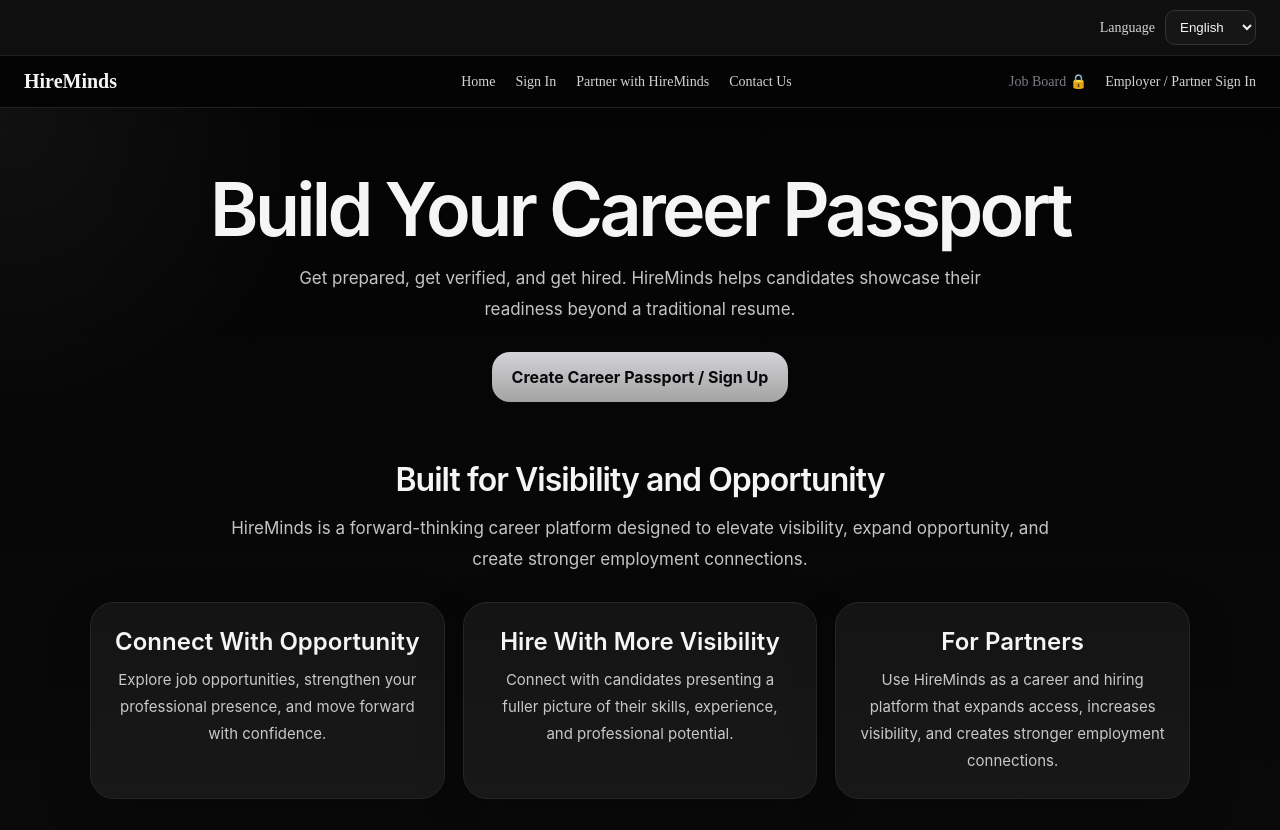
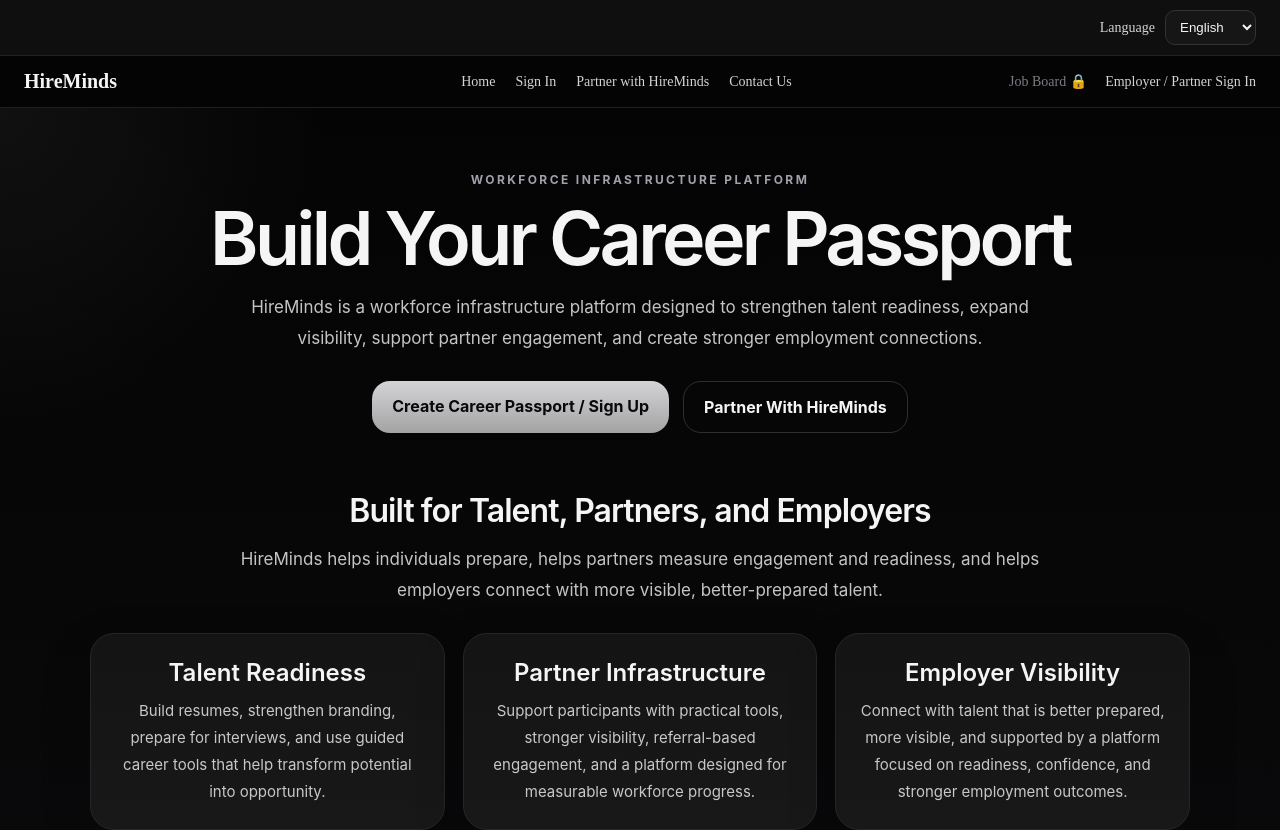
Before and after one commit to UrMizery/hireminds-platform, a Next.js app: page / in a window 1280 px wide. Shown: the top 830 px of the page. Built offline with nearby package versions, Linux system fonts and the light colour scheme; no server answers; the database is empty.

Commit message:
Update page.tsx

```diff
--- a/app/page.tsx
+++ b/app/page.tsx
@@ -72,8 +72,17 @@ textAlign: isRTL ? "right" : "center",
 direction: isRTL ? "rtl" : "ltr",
 }}
 >
-<h1 style={styles.title}>{t.title}</h1>
-<p style={styles.subtitle}>{t.subtitle}</p>
+<p style={styles.heroEyebrow}>Workforce Infrastructure Platform</p>
+
+<h1 style={styles.title}>
+{t.title}
+</h1>
+
+<p style={styles.subtitle}>
+HireMinds is a workforce infrastructure platform designed to strengthen
+talent readiness, expand visibility, support partner engagement, and
+create stronger employment connections.
+</p>
 
 <div
 style={{
@@ -83,6 +92,9 @@ justifyContent: isRTL ? "flex-start" : "center",
 >
 <a href="/sign-up" style={styles.primaryButton}>
 {t.createPassport}
+</a>
+<a href="/partner-with-hireminds" style={styles.secondaryButton}>
+Partner With HireMinds
 </a>
 </div>
 </section>
@@ -94,11 +106,11 @@ textAlign: isRTL ? "right" : "center",
 direction: isRTL ? "rtl" : "ltr",
 }}
 >
-<h2 style={styles.sectionTitle}>Built for Visibility and Opportunity</h2>
+<h2 style={styles.sectionTitle}>Built for Talent, Partners, and Employers</h2>
 <p style={styles.sectionIntro}>
-HireMinds is a forward-thinking career platform designed to elevate
-visibility, expand opportunity, and create stronger employment
-connections.
+HireMinds helps individuals prepare, helps partners measure engagement
+and readiness, and helps employers connect with more visible,
+better-prepared talent.
 </p>
 
 <div
@@ -108,26 +120,28 @@ direction: isRTL ? "rtl" : "ltr",
 }}
 >
 <div style={styles.card}>
-<h3 style={styles.cardTitle}>Connect With Opportunity</h3>
+<h3 style={styles.cardTitle}>Talent Readiness</h3>
 <p style={styles.cardText}>
-Explore job opportunities, strengthen your professional presence,
-and move forward with confidence.
+Build resumes, strengthen branding, prepare for interviews, and use
+guided career tools that help transform potential into opportunity.
 </p>
 </div>
 
 <div style={styles.card}>
-<h3 style={styles.cardTitle}>Hire With More Visibility</h3>
+<h3 style={styles.cardTitle}>Partner Infrastructure</h3>
 <p style={styles.cardText}>
-Connect with candidates presenting a fuller picture of their
-skills, experience, and professional potential.
+Support participants with practical tools, stronger visibility,
+referral-based engagement, and a platform designed for measurable
+workforce progress.
 </p>
 </div>
 
 <div style={styles.card}>
-<h3 style={styles.cardTitle}>For Partners</h3>
+<h3 style={styles.cardTitle}>Employer Visibility</h3>
 <p style={styles.cardText}>
-Use HireMinds as a career and hiring platform that expands access,
-increases visibility, and creates stronger employment connections.
+Connect with talent that is better prepared, more visible, and
+supported by a platform focused on readiness, confidence, and
+stronger employment outcomes.
 </p>
 </div>
 </div>
@@ -159,8 +173,8 @@ Signed up and building career momentum
 
 <p style={styles.platformLine}>
 5-Star Platform built to elevate visibility, strengthen readiness, and
-empower talent through smarter career tools, stronger branding, and
-more meaningful employment connections.
+empower talent through smarter career tools, stronger branding, partner
+engagement, and more meaningful employment connections.
 </p>
 
 <p style={styles.footerText}>A product of RicanNECT</p>
@@ -184,6 +198,14 @@ maxWidth: "1100px",
 margin: "0 auto 34px",
 padding: "24px 12px 12px",
 },
+heroEyebrow: {
+margin: "0 0 14px",
+color: "#a1a1aa",
+fontSize: "12px",
+fontWeight: 700,
+letterSpacing: "0.2em",
+textTransform: "uppercase",
+},
 title: {
 margin: "0 0 16px",
 fontSize: "clamp(2.8rem, 6vw, 4.6rem)",
@@ -193,7 +215,7 @@ letterSpacing: "-0.05em",
 color: "#f5f5f5",
 },
 subtitle: {
-maxWidth: "760px",
+maxWidth: "820px",
 margin: "0 auto",
 color: "#c4c4c4",
 fontSize: "17px",
@@ -214,6 +236,16 @@ background: "linear-gradient(180deg, #d4d4d8 0%, #a3a3a3 100%)",
 color: "#09090b",
 fontWeight: 700,
 },
+secondaryButton: {
+display: "inline-block",
+padding: "15px 20px",
+borderRadius: "18px",
+textDecoration: "none",
+background: "transparent",
+border: "1px solid rgba(255,255,255,0.16)",
+color: "#f5f5f5",
+fontWeight: 700,
+},
 infoSection: {
 maxWidth: "1100px",
 margin: "0 auto",
@@ -227,7 +259,7 @@ fontWeight: 600,
 letterSpacing: "-0.03em",
 },
 sectionIntro: {
-maxWidth: "850px",
+maxWidth: "860px",
 margin: "0 auto 28px",
 color: "#c4c4c4",
 fontSize: "17px",
```
